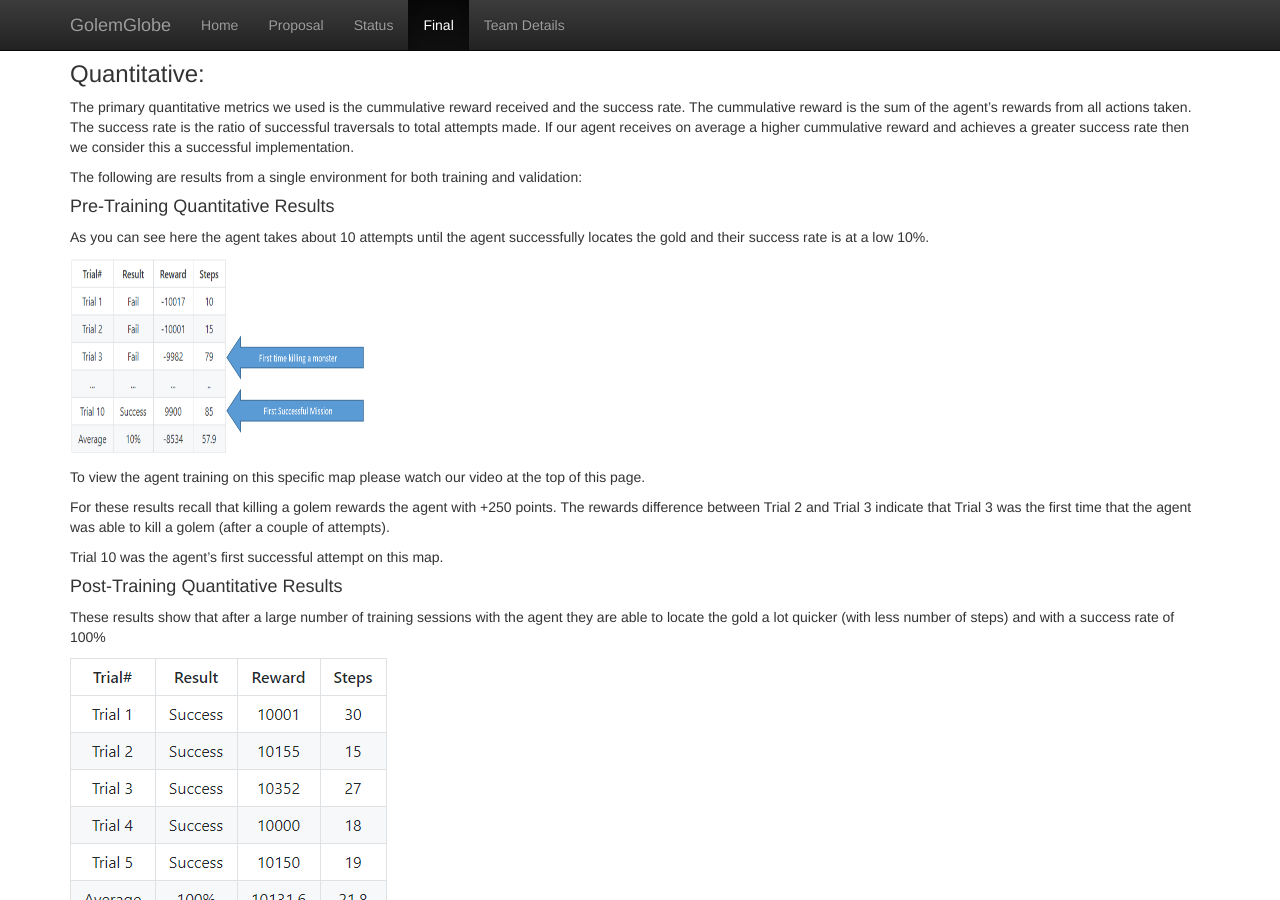
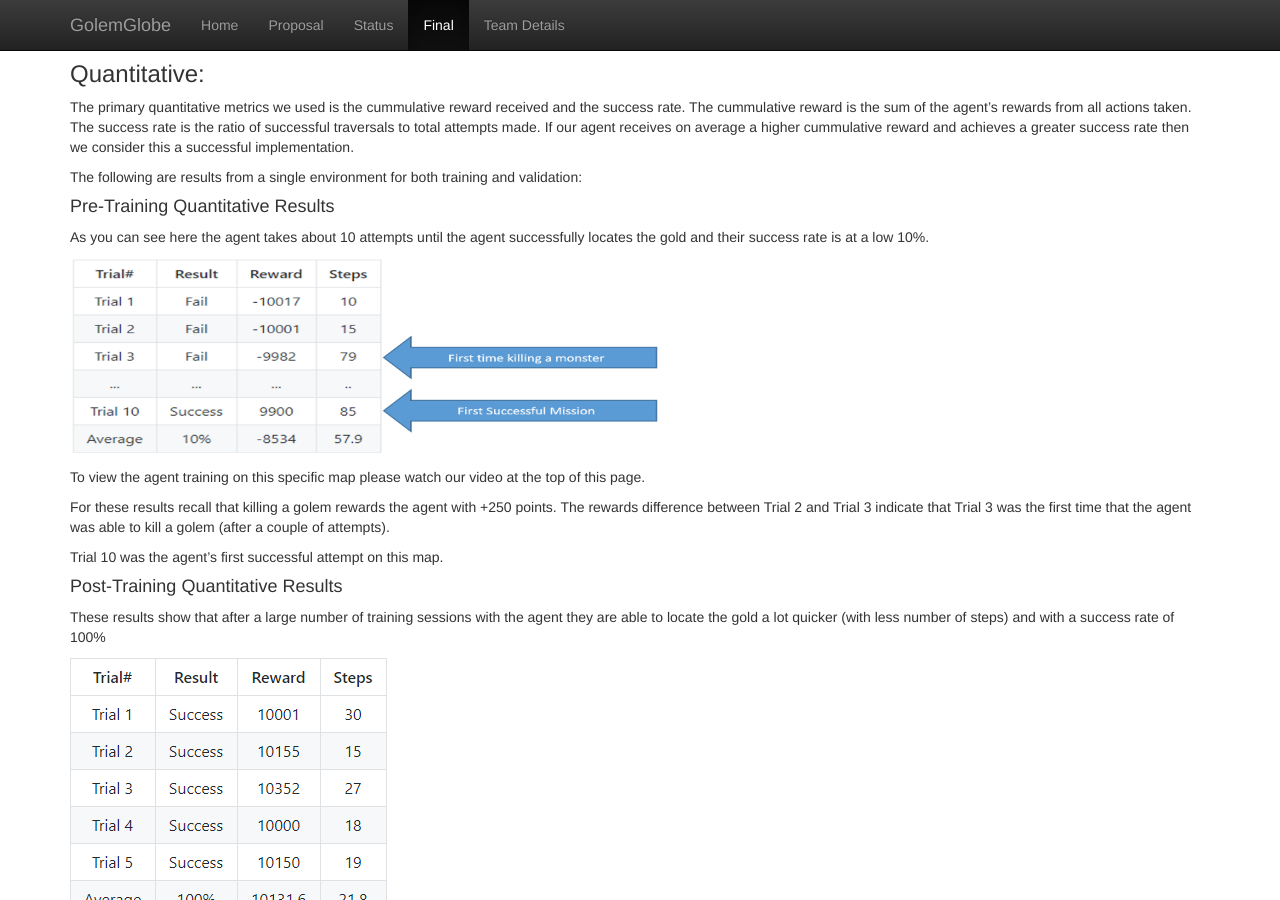
Before and after one commit to SalehO/GolumGlobe, a Jekyll site: the page built from docs/final.md, in a window 1280 px wide and 900 px high, scrolled down 3762 px. Built offline with Jekyll 4.4.1, drawn with Linux system fonts in a browser that asks for light colours.

Commit message:
Update final.md

```diff
--- a/docs/final.md
+++ b/docs/final.md
@@ -90,7 +90,7 @@ The following are results from a single environment for both training and valida
 #### Pre-Training Quantitative Results
 As you can see here the agent takes about 10 attempts until the agent successfully locates the gold and their success rate is at a low 10%.
 
-<img src="final_training_arrows.PNG" height="200" width="300">
+<img src="final_training_arrows.PNG" height="200" width="600">
 
 To view the agent training on this specific map please watch our video at the top of this page.
 
```
